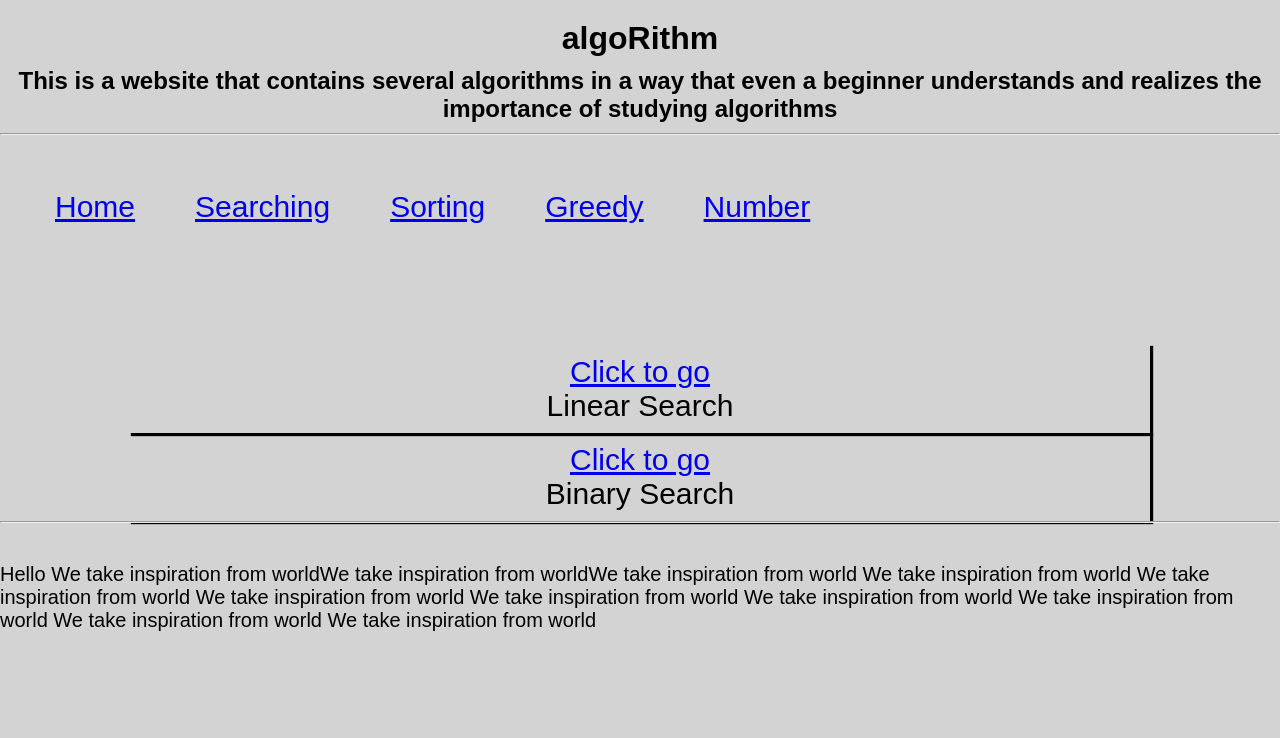
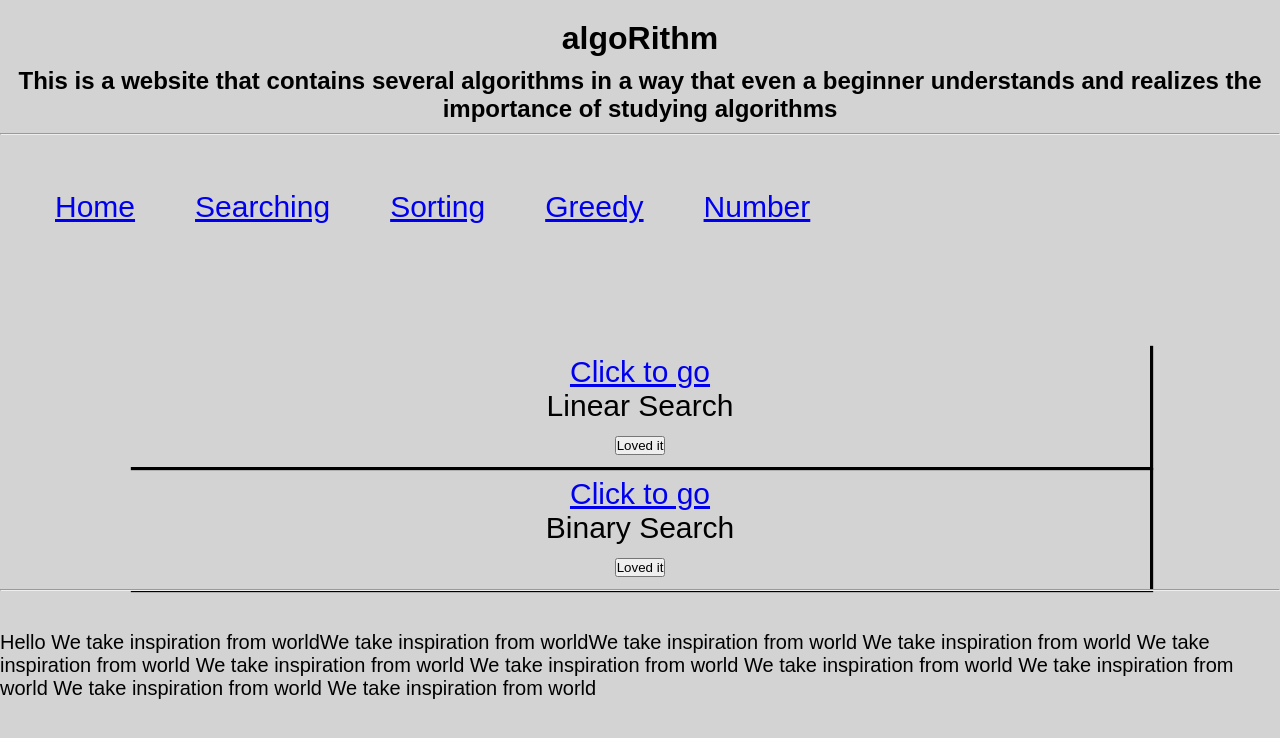
Before and after one commit to maaz-bin-asad/algoRithm, a React (Create React App) app: page /searching in a window 1280 px wide. Shown: the top 738 px of the page. Built offline with nearby package versions, Linux system fonts and the light colour scheme.

Commit message:
Add likes button

```diff
--- a/src/searching.js
+++ b/src/searching.js
@@ -15,6 +15,14 @@ class Searching extends Component {
     onDishSelect(search) {
         this.setState({ selectedDish: search});
     }
+    like(e){
+        console.log(e.target.value)
+        this.props.searching.forEach(element => {
+            if(element.id==e.target.value){
+                element.likes+=1
+            }
+        });
+       }
 
     renderDish(search) {
         if (search != null)
@@ -23,7 +31,7 @@ class Searching extends Component {
                     <a href="#"></a>
                     <CardBody>
                       <CardTitle>{search.name}</CardTitle>
-                      <img src="linear.png" />
+                      <img src=" linear.png" />
                       <CardText>{search.detail}</CardText>
                     </CardBody>
                 </Card>
@@ -44,6 +52,9 @@ class Searching extends Component {
                                     <CardImgOverlay>
                       <CardTitle>{search.name}</CardTitle>
                   </CardImgOverlay>
+                  <button onClick={this.like.bind(this)} value={search.id}>Loved it</button>
+                  <p>{search.likes}</p>
+
                 </Card>
               </div>
             );
--- a/src/shared/searching.js
+++ b/src/shared/searching.js
@@ -4,12 +4,14 @@ export const SEARCHING =
             id: 2,
             name: "Linear Search",
             detail: "A linear search algorithms starts from the first index and compares each element with the desired key. If the value of both matches, it returns True else it continues the loop. It is to notice that this algorithm may take very long to find an element if this is placed at the end of the list and the sequence is very large. Binary search is always preferred over this algorithm. Suppose,you have a sequence [2,4,5,2] and you need to find 5. The algorithm will first compare 2 with 5. Since, the value doesn't match, it goes further and stops at index 2.",
-            image:'linear.png'
+            image:'linear.png',
+            likes:null
         },
         {
             id: 1,
             name: "Binary Search",
-            detail: "A binary search algorithm is widely used searching algorithm due to its less worst case complexity. It is a divid and conquer algorithm means that it divides a problem into many parts and individually solves it. A neccessary condition for this algorithm to work is that the given array should be sorted. This algorithm works well even with large numbers and large sized arrays. For instance, You have a list of 4 numbers - [1,4,2,3,7] and you want to find where does number 7 lies in the list. One alternative of this is the linear sort which may has to go through entire list to find certain element. On the other hand,if the array gets sorted and we first target the middle element, we can compare the desired element with the middle element. If the desired element is greater than the middle element, it will definitely be in the right side of the list. In this way, left list is skipped and also, our essential time gets saved.The process keeps on repeating iteratively or recursively untill the element is found. The worst case complexity of this algorithm is O(log n). "
+            detail: "A binary search algorithm is widely used searching algorithm due to its less worst case complexity. It is a divid and conquer algorithm means that it divides a problem into many parts and individually solves it. A neccessary condition for this algorithm to work is that the given array should be sorted. This algorithm works well even with large numbers and large sized arrays. For instance, You have a list of 4 numbers - [1,4,2,3,7] and you want to find where does number 7 lies in the list. One alternative of this is the linear sort which may has to go through entire list to find certain element. On the other hand,if the array gets sorted and we first target the middle element, we can compare the desired element with the middle element. If the desired element is greater than the middle element, it will definitely be in the right side of the list. In this way, left list is skipped and also, our essential time gets saved.The process keeps on repeating iteratively or recursively untill the element is found. The worst case complexity of this algorithm is O(log n). ",
+            likes:null
         }
 
     ];
```
